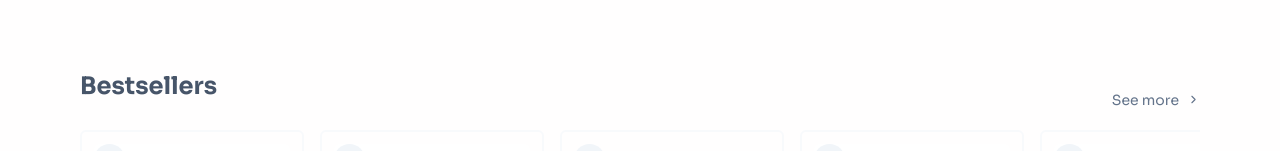
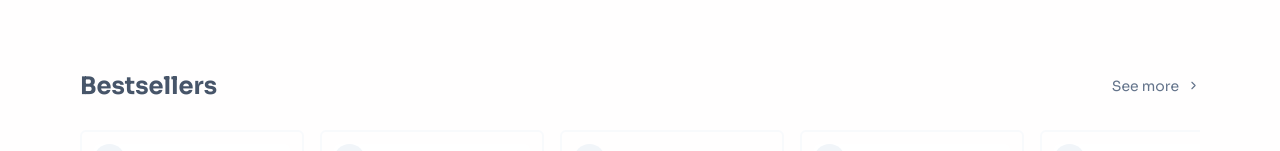
Before and after one commit to victorNwosu-Edusive/eltroncs, a React (Vite) app: page / in a window 1280 px wide. Shown: the part 1100-1251 px from the top of the page. Built offline with nearby package versions, Linux system fonts and the light colour scheme.

Commit message:
corrections

```diff
--- a/src/pages/Homepage.jsx
+++ b/src/pages/Homepage.jsx
@@ -154,7 +154,7 @@ function Homepage() {
           </section>
 
           <section className="relative p-10 pb-11 md:p-20 lg:p-20 bg-[#fffefe] items-center">
-            <div className="flex justify-between items-center"><h1 className="font-bold text-slate-600 text-xl md:text-2xl lg:text-2xl lg:text-center mb-7">Bestsellers</h1> <NavLink className="flex justify-center items-center gap-2 text-slate-500 text-sm hover:underline duration-300">See more <ChevronRight size={13} /></NavLink></div>
+            <div className="flex justify-between items-center mb-7"><h1 className="font-bold text-slate-600 text-xl md:text-2xl lg:text-2xl lg:text-center">Bestsellers</h1> <NavLink className="flex justify-center items-center gap-2 text-slate-500 text-sm hover:underline duration-300">See more <ChevronRight size={13} /></NavLink></div>
               <div className="overflow-x-auto  [&::-webkit-scrollbar]:hidden [-ms-overflow-style:none] [scrollbar-width:none]">
               <div className="flex space-x-4 w-max">
               <div className="relative border-slate-50 border-[2px] p-3 rounded-md w-56 md:w-56">
```
